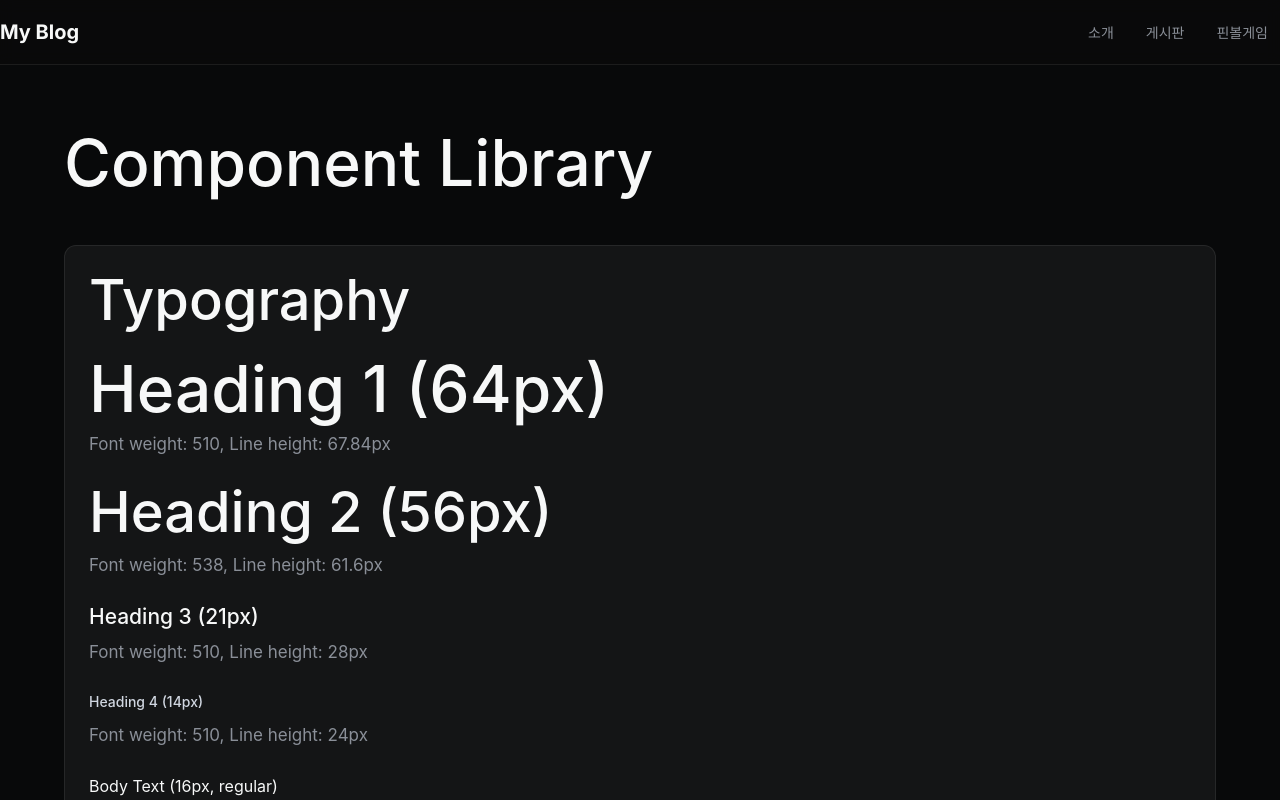
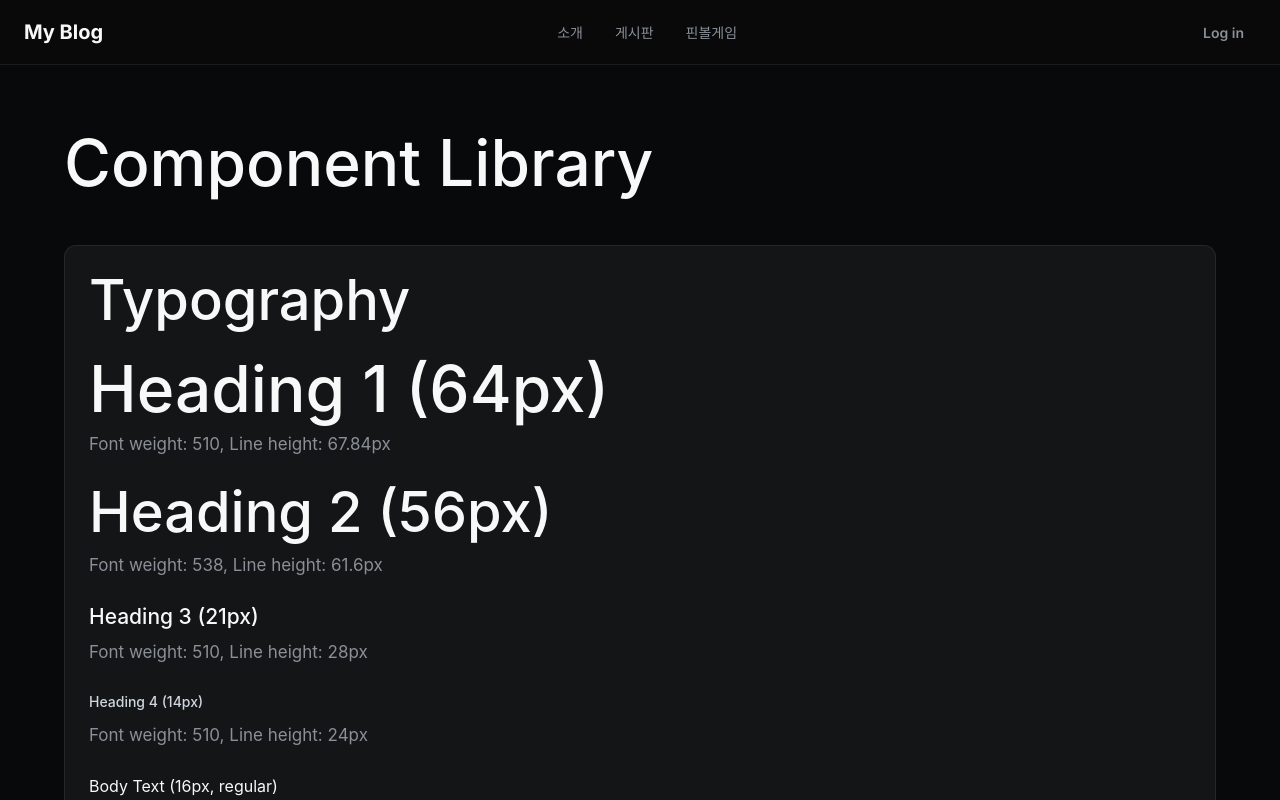
Before and after one commit to j9-jay/drawing, a Next.js app: page /components in a window 1280 px wide. Shown: the top 800 px of the page. Built offline with nearby package versions, Linux system fonts and the light colour scheme.

Commit message:
feat: navbar layout improvements - center menu, add login button

```diff
--- a/src/components/layout/Navbar.tsx
+++ b/src/components/layout/Navbar.tsx
@@ -17,13 +17,13 @@ export function Navbar() {
 
   return (
     <header className="sticky top-0 z-50 w-full border-b backdrop-blur supports-[backdrop-filter]:bg-background/60" style={{ borderBottomColor: 'var(--border)', backgroundColor: 'var(--header-bg)' }}>
-      <div className="container flex h-16 items-center justify-between">
+      <div className="flex h-16 items-center px-6">
         <Link href="/" className="flex items-center space-x-2">
           <span className="font-bold text-xl">My Blog</span>
         </Link>
 
         {/* Desktop Navigation */}
-        <nav className="hidden md:flex items-center space-x-2">
+        <nav className="hidden md:flex items-center space-x-2 flex-1 justify-center">
           {navItems.map((item) => (
             <Button
               key={item.href}
@@ -35,8 +35,15 @@ export function Navbar() {
           ))}
         </nav>
 
+        {/* Desktop Log in Button */}
+        <div className="hidden md:flex items-center">
+          <Button variant="secondary" className="transition-colors">
+            Log in
+          </Button>
+        </div>
+
         {/* Mobile Navigation */}
-        <div className="md:hidden">
+        <div className="md:hidden ml-auto">
           <MobileNav items={navItems} />
         </div>
       </div>
```
